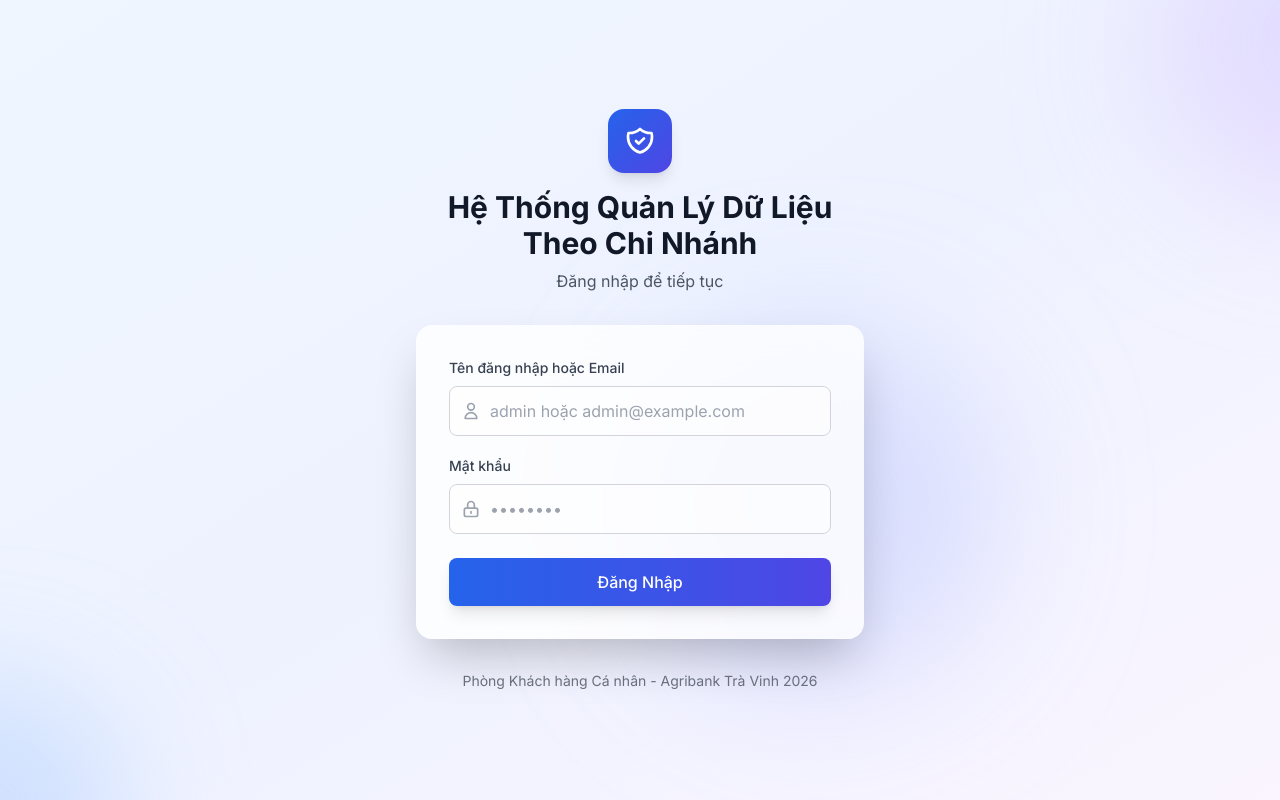
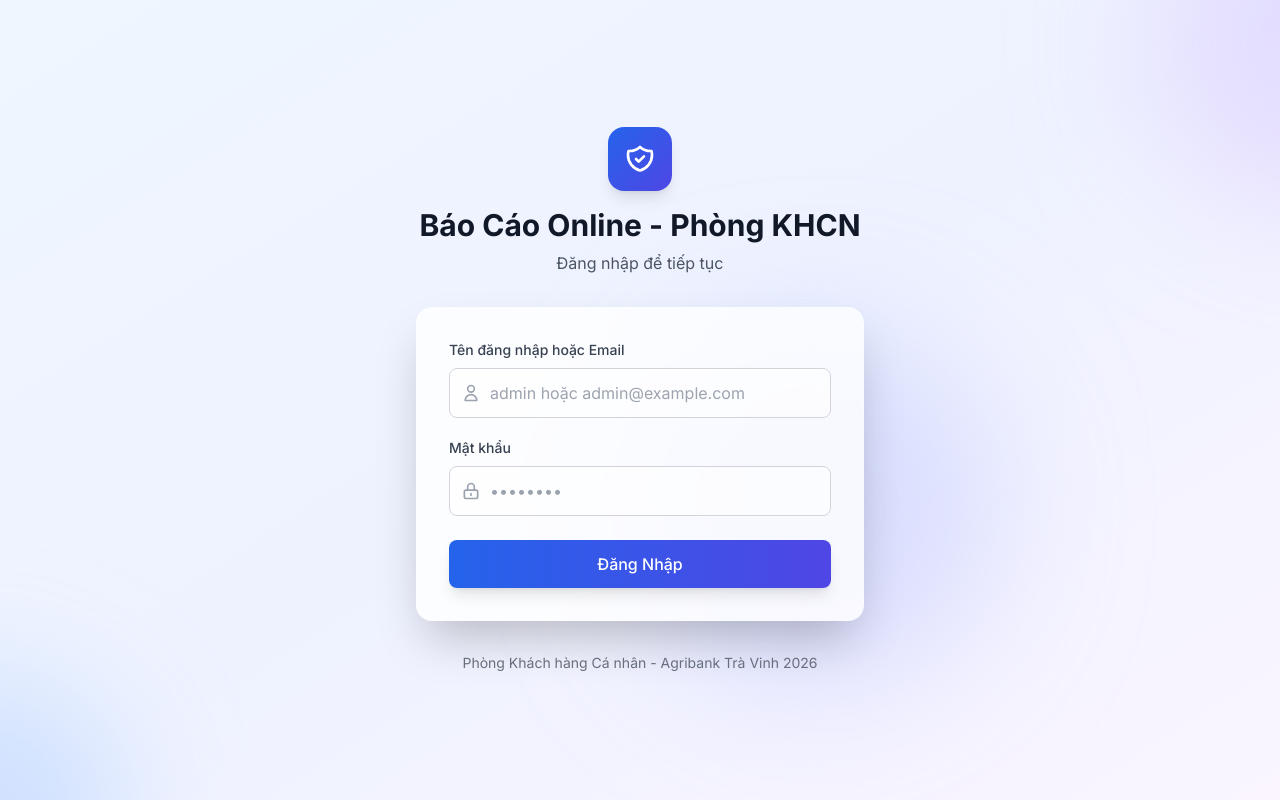
Before and after one commit to datvbard/demo12llm, a Next.js app: page /login in a window 1280 px wide. Built offline with nearby package versions, Linux system fonts and the light colour scheme.

Commit message:
feat: change system name to Báo Cáo Online - Phòng KHCN
- Update system name from "Hệ Thống Quản Lý Dữ Liệu Theo Chi Nhánh"
- Update in login page, admin pages, and branch pages

```diff
--- a/app/admin/page.tsx
+++ b/app/admin/page.tsx
@@ -49,7 +49,7 @@ export default async function AdminPage() {
               </div>
               <div>
                 <h1 className="text-xl font-bold text-gray-900 dark:text-white">
-                  Hệ Thống Quản Lý Dữ Liệu Theo Chi Nhánh
+                  Báo Cáo Online - Phòng KHCN
                 </h1>
                 <p className="text-sm text-gray-500 dark:text-gray-400">
                   Trang quản trị
--- a/app/admin/profile/page.tsx
+++ b/app/admin/profile/page.tsx
@@ -19,7 +19,7 @@ export default async function AdminProfilePage() {
               </div>
               <div>
                 <h1 className="text-xl font-bold text-gray-900 dark:text-white">
-                  Hệ Thống Quản Lý Dữ Liệu Theo Chi Nhánh
+                  Báo Cáo Online - Phòng KHCN
                 </h1>
                 <p className="text-sm text-gray-500 dark:text-gray-400">
                   Hồ sơ cá nhân
--- a/app/admin/users/page.tsx
+++ b/app/admin/users/page.tsx
@@ -147,7 +147,7 @@ export default function AdminUsersPage() {
               </div>
               <div>
                 <h1 className="text-xl font-bold text-gray-900 dark:text-white">
-                  Hệ Thống Quản Lý Dữ Liệu Theo Chi Nhánh
+                  Báo Cáo Online - Phòng KHCN
                 </h1>
                 <p className="text-sm text-gray-500 dark:text-gray-400">
                   Quản lý người dùng
--- a/app/login/page.tsx
+++ b/app/login/page.tsx
@@ -57,7 +57,7 @@ export default function LoginPage() {
             </svg>
           </div>
           <h1 className="text-3xl font-bold text-gray-900 dark:text-white mb-2">
-            Hệ Thống Quản Lý Dữ Liệu Theo Chi Nhánh
+            Báo Cáo Online - Phòng KHCN
           </h1>
           <p className="text-gray-600 dark:text-gray-300">
             Đăng nhập để tiếp tục
--- a/app/periods/page.tsx
+++ b/app/periods/page.tsx
@@ -43,7 +43,7 @@ export default async function PeriodsPage() {
               </div>
               <div>
                 <h1 className="text-xl font-bold text-gray-900 dark:text-white">
-                  Hệ Thống Quản Lý Dữ Liệu Theo Chi Nhánh
+                  Báo Cáo Online - Phòng KHCN
                 </h1>
                 <p className="text-sm text-gray-500 dark:text-gray-400">
                   {user.fullName || user.email}
--- a/app/periods/profile/page.tsx
+++ b/app/periods/profile/page.tsx
@@ -22,7 +22,7 @@ export default async function BranchProfilePage() {
               </div>
               <div>
                 <h1 className="text-xl font-bold text-gray-900 dark:text-white">
-                  Hệ Thống Quản Lý Dữ Liệu Theo Chi Nhánh
+                  Báo Cáo Online - Phòng KHCN
                 </h1>
                 <p className="text-sm text-gray-500 dark:text-gray-400">
                   Hồ sơ cá nhân
```
